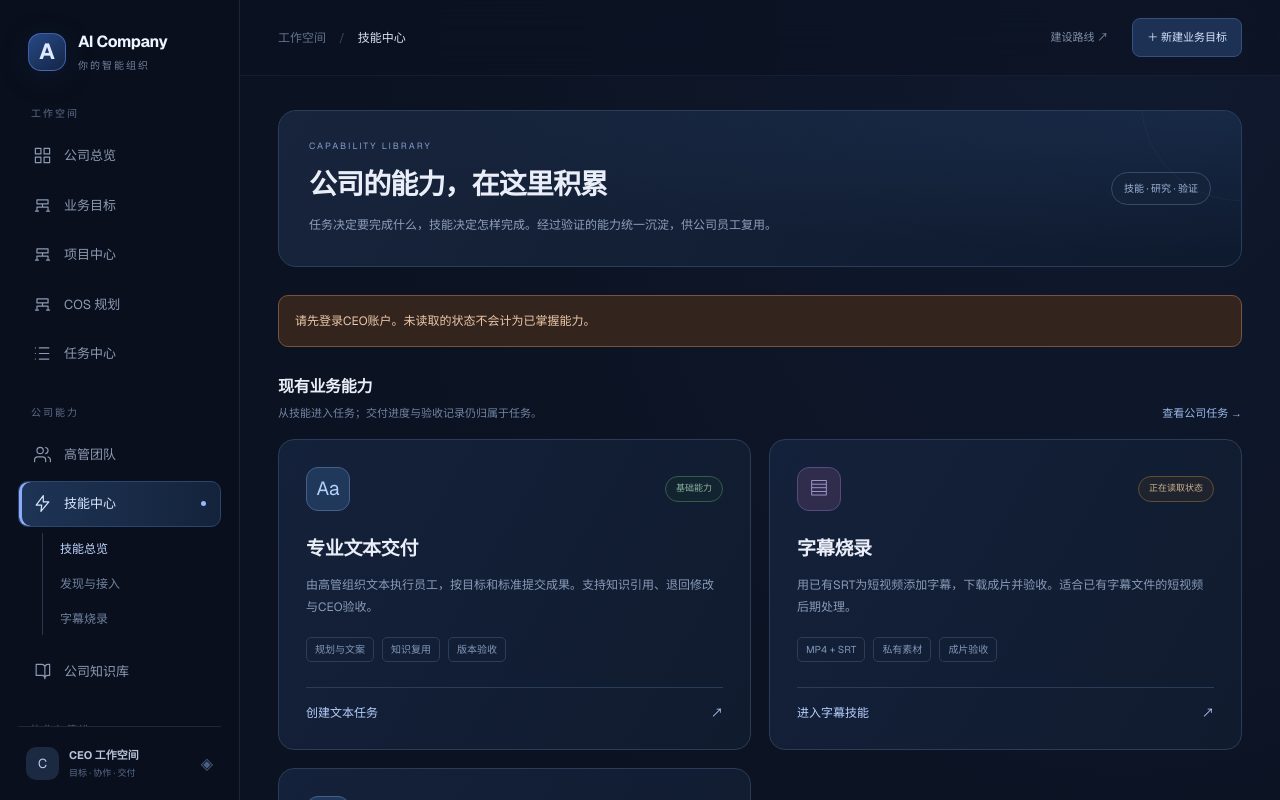
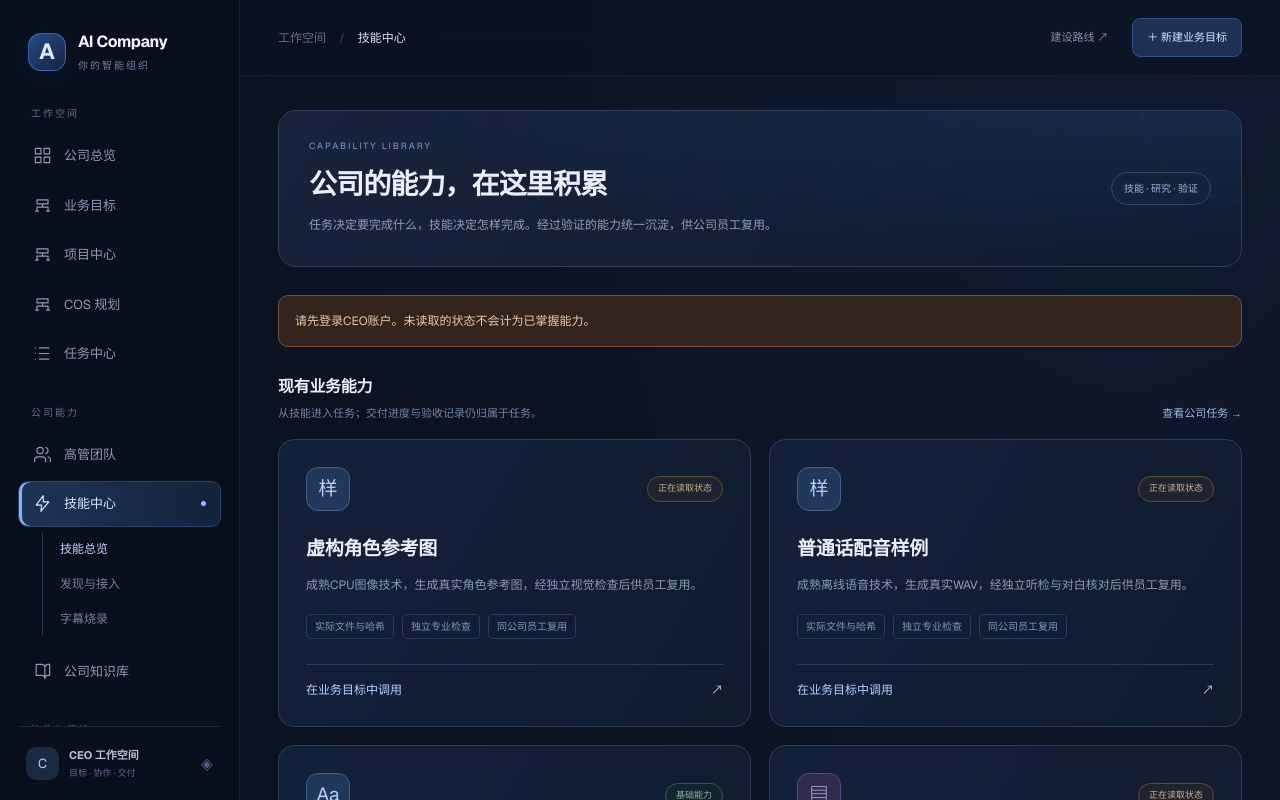
Before and after one commit to Estrella-lc/ai-company-os, a Next.js app in the folder ai-company-os-web/: page /skills in a window 1280 px wide. Shown: the top 800 px of the page. Built offline with nearby package versions, Linux system fonts and the light colour scheme; no server answers.

Commit message:
feat: promote business goals and shared verified sample capabilities

```diff
--- a/ai-company-os-web/src/app/skills/hub.tsx
+++ b/ai-company-os-web/src/app/skills/hub.tsx
@@ -2,7 +2,7 @@
 import Link from 'next/link';
 import {useEffect,useState} from 'react';
 type Connection={id:string;name:string;status:string;package:{version:string}};
-type Research={skills:{status:string;verification?:{scope?:string;passed?:boolean}}[];jobs:{execution_state:string}[]};
+type Research={skills:{status:string;capability?:string;verification?:{scope?:string;passed?:boolean}}[];jobs:{execution_state:string}[]};
 export default function SkillsHub(){
  const [connections,setConnections]=useState<Connection[]|null>(null),[research,setResearch]=useState<Research|null>(null),[subtitleReady,setSubtitleReady]=useState<boolean|null>(null),[errors,setErrors]=useState<string[]>([]);
  useEffect(()=>{const controller=new AbortController();void Promise.allSettled(['/api/integrations','/api/skills','/api/subtitles'].map(async url=>{const r=await fetch(url,{cache:'no-store',signal:AbortSignal.any([controller.signal,AbortSignal.timeout(20000)])});if(!r.ok)throw new Error(r.status===401?'请先登录CEO账户':'部分能力状态暂时无法读取');return r.json();})).then(results=>{if(controller.signal.aborted)return;const failures:string[]=[];results.forEach((r,i)=>{if(r.status==='rejected'){failures.push(r.reason instanceof Error?r.reason.message:'读取失败');return;}if(i===0)setConnections(r.value.connections);if(i===1)setResearch(r.value);if(i===2)setSubtitleReady(r.value.managerIds.length>0);});setErrors([...new Set(failures)]);});return()=>controller.abort();},[]);
@@ -11,7 +11,7 @@ export default function SkillsHub(){
  return <main><header className="workspace-hero"><div><p className="workspace-eyebrow">CAPABILITY LIBRARY</p><h1>公司的能力，在这里积累</h1><p className="workspace-description">任务决定要完成什么，技能决定怎样完成。经过验证的能力统一沉淀，供公司员工复用。</p></div><span className="workspace-outline-tag">技能 · 研究 · 验证</span></header>
  {errors.length>0 && <p role="alert" className="workspace-error mt-5">{errors.join('；')}。未读取的状态不会计为已掌握能力。</p>}
  <div className="workspace-section-heading"><div><h2>现有业务能力</h2><p>从技能进入任务；交付进度与验收记录仍归属于任务。</p></div><Link href="/tasks">查看公司任务 →</Link></div>
- <section className="skill-catalog" aria-label="公司技能目录"><article className="skill-card"><div className="skill-card-top"><span className="skill-symbol">Aa</span><span className="skill-tag">基础能力</span></div><h2>专业文本交付</h2><p>由高管组织文本执行员工，按目标和标准提交成果。支持知识引用、退回修改与CEO验收。</p><ul><li>规划与文案</li><li>知识复用</li><li>版本验收</li></ul><Link href="/tasks"><span>创建文本任务</span><span>↗</span></Link></article>
+ <section className="skill-catalog" aria-label="公司技能目录">{[{capability:'character_reference',name:'虚构角色参考图',scope:'character_reference_cpu_v1',description:'成熟CPU图像技术，生成真实角色参考图，经独立视觉检查后供员工复用。'},{capability:'mandarin_tts',name:'普通话配音样例',scope:'mandarin_tts_cpu_v1',description:'成熟离线语音技术，生成真实WAV，经独立听检与对白核对后供员工复用。'}].map(c=><article className="skill-card" key={c.capability}><div className="skill-card-top"><span className="skill-symbol">样</span><span className="skill-tag pending">{research===null?'正在读取状态':research.skills.some(s=>s.capability===c.capability&&s.status==='verified_limited'&&s.verification?.scope===c.scope&&s.verification?.passed)?'受限样例验证通过':'等待真实样例验证'}</span></div><h2>{c.name}</h2><p>{c.description}</p><ul><li>实际文件与哈希</li><li>独立专业检查</li><li>同公司员工复用</li></ul><Link href="/goals"><span>在业务目标中调用</span><span>↗</span></Link></article>)}<article className="skill-card"><div className="skill-card-top"><span className="skill-symbol">Aa</span><span className="skill-tag">基础能力</span></div><h2>专业文本交付</h2><p>由高管组织文本执行员工，按目标和标准提交成果。支持知识引用、退回修改与CEO验收。</p><ul><li>规划与文案</li><li>知识复用</li><li>版本验收</li></ul><Link href="/tasks"><span>创建文本任务</span><span>↗</span></Link></article>
  <article className="skill-card"><div className="skill-card-top"><span className="skill-symbol violet">▤</span><span className={'skill-tag '+(subtitleReady===true?'':'pending')}>{subtitleReady===null?'正在读取状态':subtitleReady?'已有验证入口':'需完成技能验证'}</span></div><h2>字幕烧录</h2><p>用已有SRT为短视频添加字幕，下载成片并验收。适合已有字幕文件的短视频后期处理。</p><ul><li>MP4 + SRT</li><li>私有素材</li><li>成片验收</li></ul><Link href="/skills/subtitles"><span>进入字幕技能</span><span>↗</span></Link></article><article className="skill-card"><div className="skill-card-top"><span className="skill-symbol">文</span><span className="skill-tag pending">{research===null?'正在读取状态':documentsReady?'已有受限验证':'首个任务自动检索验证'}</span></div><h2>PDF与文档处理</h2><p>复用pypdf、python-docx处理文本层PDF和DOCX；员工先验证缺口能力，再处理实际文件。</p><ul><li>PDF / DOCX提取</li><li>文字生成DOCX</li><li>输出检查与CEO验收</li></ul><Link href="/tasks?view=documents"><span>创建文档任务</span><span>↗</span></Link></article></section>
  <div className="workspace-section-heading"><div><h2>发现新能力，复用已有技术</h2><p>优先连接成熟技术，缺少条件时说明阻塞原因。</p></div></div>
  <section className="skill-bottom-grid"><article className="skill-discovery-callout"><h2>交给研究员工，寻找合适工具</h2><p>提出业务能力缺口，由研究员工检查来源、许可证与运行条件，经过隔离和业务验证后再登记可调用能力。</p><Link href="/skills/research">发现与接入 →</Link><div className="skill-metrics"><div><strong>{research?research.skills.length:'—'}</strong><span>已登记研究资料</span></div><div><strong>{research?research.jobs.filter(j=>['queued','running'].includes(j.execution_state)).length:'—'}</strong><span>资料研究排队 / 执行</span></div><div><strong>{available?available.length:'—'}</strong><span>可用技术连接</span></div></div></article>
```
